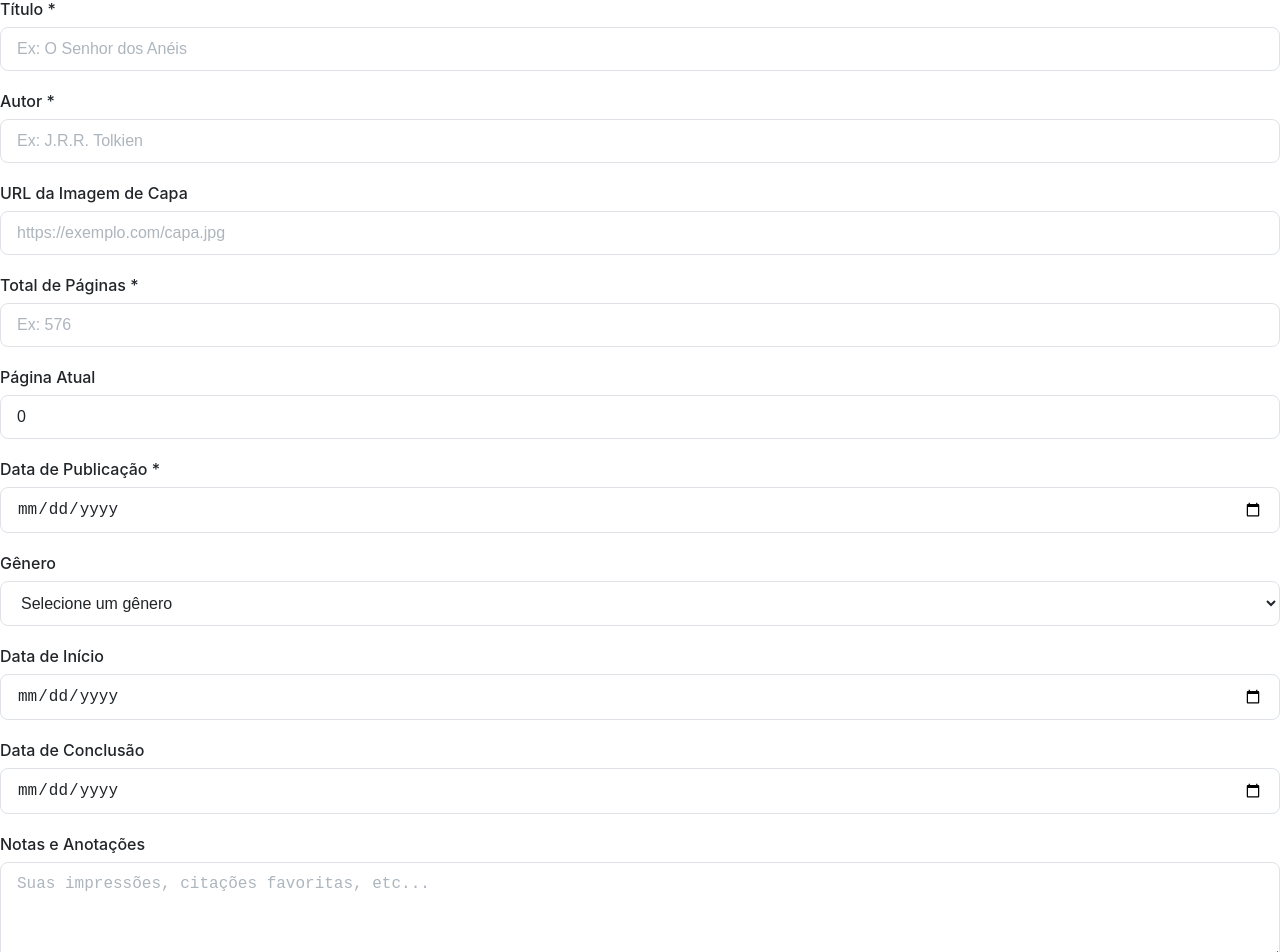
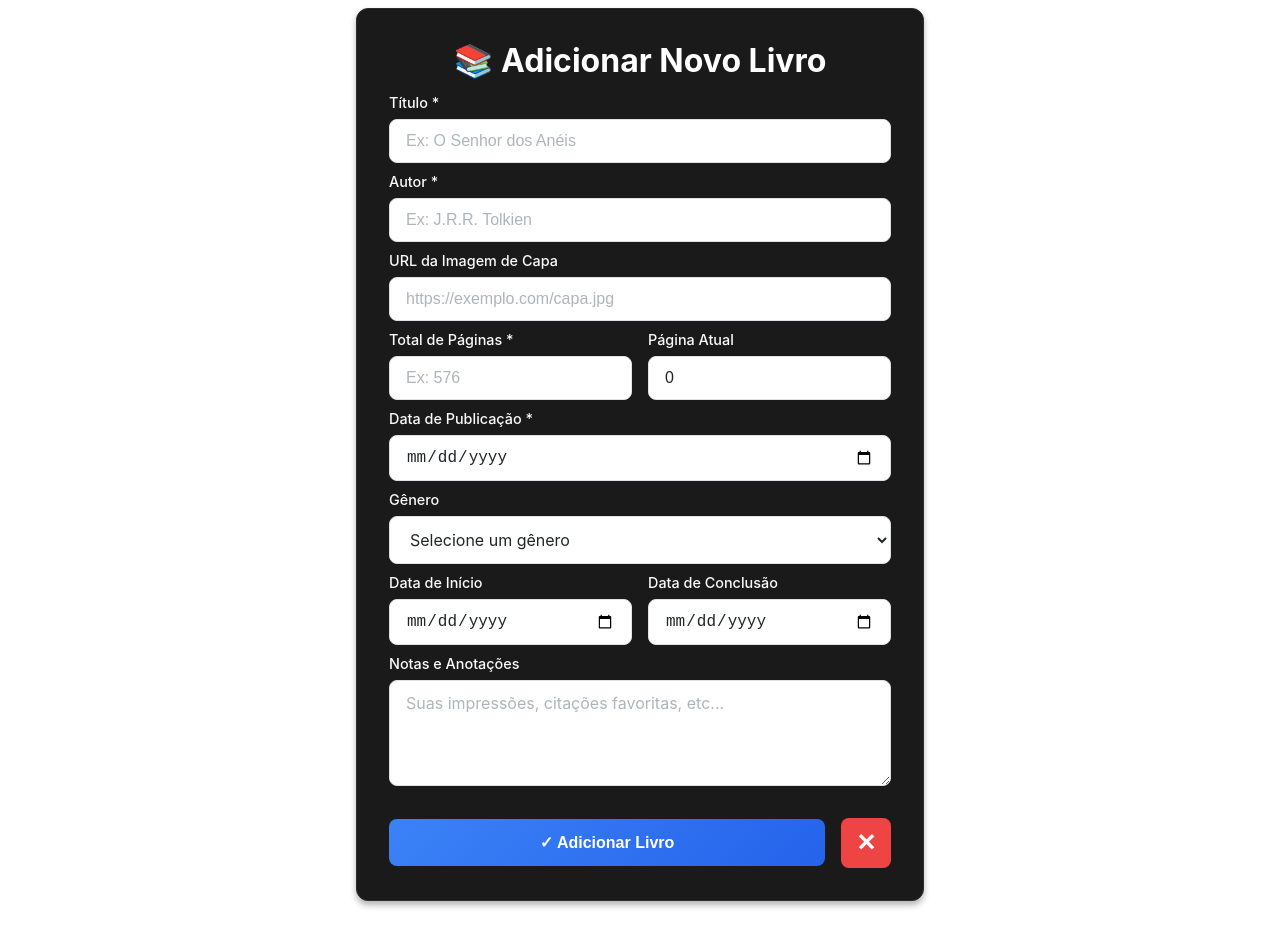
Before and after one commit to HiveZ4/biblioteca-pessoal-test-2, a React (Create React App) app in the folder client/: page /books/add in a window 1280 px wide. Shown: the part 179-1131 px from the top of the page. Built offline with nearby package versions, Linux system fonts and the light colour scheme; no server answers; sample sign-in values are in the browser's storage; the HTML template or start-up script is replaced by a standard one.

Commit message:
melhoras 67

```diff
--- a/client/src/pages/Auth/Auth.css
+++ b/client/src/pages/Auth/Auth.css
@@ -3,7 +3,7 @@
   display: flex;
   align-items: center;
   justify-content: center;
-  background: linear-gradient(135deg, #e1e5e9 0%, #020202 100%);
+  background: linear-gradient(135deg,#e1e5e9 #020202 100%);
   padding: 20px;
 }
 
@@ -51,41 +51,40 @@
   gap: 20px;
 }
 
-.auth-form .form-group {
+.form-group {
   display: flex;
   flex-direction: column;
 }
 
-.auth-form .form-group label {
+.form-group label {
   color: #333;
   font-weight: 500;
   margin-bottom: 6px;
   font-size: 14px;
 }
 
-.auth-form .form-group input {
+.form-group input {
   padding: 12px 16px;
   border: 2px solid #e1e5e9;
   border-radius: 8px;
   font-size: 16px;
   transition: all 0.3s ease;
   background-color: #f8f9fa;
-  color: #333;
 }
 
-.auth-form .form-group input:focus {
+.form-group input:focus {
   outline: none;
   border-color: #667eea;
   background-color: white;
   box-shadow: 0 0 0 3px rgba(102, 126, 234, 0.1);
 }
 
-.auth-form .form-group input::placeholder {
+.form-group input::placeholder {
   color: #999;
 }
 
 .auth-button {
-  background: linear-gradient(135deg, #000000 0%, #333333 100%);
+  background: linear-gradient(#000000 100%);
   color: white;
   border: none;
   padding: 14px 20px;
@@ -99,7 +98,7 @@
 
 .auth-button:hover:not(:disabled) {
   transform: translateY(-2px);
-  box-shadow: 0 8px 20px rgba(0, 0, 0, 0.3);
+  box-shadow: 0 8px 20px rgba(102, 126, 234, 0.3);
 }
 
 .auth-button:disabled {
@@ -120,16 +119,10 @@
   font-size: 14px;
 }
 
-.auth-link {
-  color: #667eea;
-  text-decoration: none;
-  font-weight: 500;
-  transition: color 0.3s ease;
-}
+
 
 .auth-link:hover {
   text-decoration: underline;
-  color: #5a6fd8;
 }
 
 .error-message {
@@ -140,19 +133,8 @@
   border: 1px solid #fcc;
   font-size: 14px;
   text-align: center;
-  margin-bottom: 20px;
 }
 
-.success-message {
-  background-color: #efe;
-  color: #3c3;
-  padding: 12px 16px;
-  border-radius: 8px;
-  border: 1px solid #cfc;
-  font-size: 14px;
-  text-align: center;
-  margin-bottom: 20px;
-}
 
 @media (max-width: 480px) {
   .auth-container {
@@ -168,6 +150,7 @@
   }
 }
 
+
 .dark-mode .auth-card {
   background: white !important;
   border: 1px solid #e1e5e9;
@@ -182,36 +165,36 @@
   color: #666 !important;
 }
 
-.dark-mode .auth-form .form-group label {
+.dark-mode .form-group label {
+  color: #faf8f8 !important;
+}
+
+.dark-mode .form-group input {
+  background-color: #f8f9fa !important;
+  border: 2px solid #bcc6cf !important;
   color: #333 !important;
 }
 
-.dark-mode .auth-form .form-group input {
-  background-color: #f8f9fa !important;
-  border: 2px solid #e1e5e9 !important;
-  color: #333 !important;
-}
-
-.dark-mode .auth-form .form-group input:focus {
+.dark-mode .form-group input:focus {
   border-color: #667eea !important;
   background-color: white !important;
   box-shadow: 0 0 0 3px rgba(102, 126, 234, 0.1) !important;
 }
 
-.dark-mode .auth-form .form-group input::placeholder {
+.dark-mode .form-group input::placeholder {
   color: #999 !important;
 }
 
 .dark-mode .auth-button {
-  background: linear-gradient(135deg, #000000 0%, #333333 100%) !important;
+  background: linear-gradient(#000000 100%) !important;
   color: white;
   border: none;
-  box-shadow: 0 4px 15px rgba(0, 0, 0, 0.3);
+  box-shadow: 0 4px 15px rgba(102, 126, 234, 0.3);
 }
 
 .dark-mode .auth-button:hover:not(:disabled) {
   transform: translateY(-2px);
-  box-shadow: 0 8px 20px rgba(0, 0, 0, 0.4) !important;
+  box-shadow: 0 8px 20px rgba(102, 126, 234, 0.3) !important;
 }
 
 .dark-mode .auth-button:disabled {
@@ -256,3 +239,9 @@
 .dark-mode .auth-card {
   animation: slideUp 0.5s ease-out;
 }
+
+#Imail{
+  color: #0e0d0d;
+  font-size: 0.9rem;
+  margin-top: -10px;
+}
--- a/client/src/pages/Books/BookForm.css
+++ b/client/src/pages/Books/BookForm.css
@@ -1,123 +1,344 @@
-.book-form .form-group,
-.edit-book-form .form-group,
-.add-book-form .form-group {
-  display: flex;
-  flex-direction: column;
+.form-container {
+  max-width: 600px;
+  margin: 2rem auto;
+  padding: 1rem;
+}
+
+.form-card {
+  background: #1a1a1a;
+  border: 1px solid #2d2d2d;
+  border-radius: 12px;
+  padding: 2rem;
+  box-shadow: 0 4px 6px rgba(0, 0, 0, 0.3);
+}
+
+.form-card h1 {
+  margin-bottom: 1.5rem;
+  color: #ffffff;
+  text-align: center;
+}
+
+.form-group {
   margin-bottom: 1.5rem;
 }
 
-.book-form .form-group label,
-.edit-book-form .form-group label,
-.add-book-form .form-group label {
-  color: #333;
+.form-group label {
+  display: block;
+  margin-bottom: 0.5rem;
   font-weight: 600;
-  margin-bottom: 0.5rem;
-  font-size: 14px;
+  color: #ffffff;
+  font-size: 0.95rem;
 }
 
-.book-form .form-group input,
-.book-form .form-group textarea,
-.book-form .form-group select,
-.edit-book-form .form-group input,
-.edit-book-form .form-group textarea,
-.edit-book-form .form-group select,
-.add-book-form .form-group input,
-.add-book-form .form-group textarea,
-.add-book-form .form-group select {
-  padding: 12px 16px;
-  border: 2px solid #e1e5e9;
+.form-group input {
+  width: 100%;
+  padding: 0.75rem;
+  border: 2px solid #2d2d2d;
   border-radius: 8px;
-  font-size: 16px;
-  transition: all 0.3s ease;
-  background-color: #fff;
-  color: #333;
+  font-size: 1rem;
+  transition: all 0.2s;
+  box-sizing: border-box;
+  background: #0d0d0d;
+  color: #ffffff;
 }
 
-.book-form .form-group input:focus,
-.book-form .form-group textarea:focus,
-.book-form .form-group select:focus,
-.edit-book-form .form-group input:focus,
-.edit-book-form .form-group textarea:focus,
-.edit-book-form .form-group select:focus,
-.add-book-form .form-group input:focus,
-.add-book-form .form-group textarea:focus,
-.add-book-form .form-group select:focus {
+.form-group select,
+.form-group textarea {
+  width: 100%;
+  padding: 0.75rem;
+  border: 2px solid #2d2d2d;
+  border-radius: 8px;
+  font-size: 1rem;
+  transition: all 0.2s;
+  box-sizing: border-box;
+  background: #0d0d0d;
+  color: #ffffff;
+  font-family: inherit;
+}
+
+.form-group textarea {
+  resize: vertical;
+  min-height: 100px;
+}
+
+.form-group select:focus,
+.form-group textarea:focus,
+.form-group input:focus {
   outline: none;
-  border-color: #667eea;
-  box-shadow: 0 0 0 3px rgba(102, 126, 234, 0.1);
+  border-color: var(--primary-color, #3B82F6);
+  box-shadow: 0 0 0 3px rgba(59, 130, 246, 0.1);
+}
+
+.form-group select option {
+  background: #1a1a1a;
+  color: #ffffff;
 }
 
 
-.dark-mode .book-form .form-group label,
-.dark-mode .edit-book-form .form-group label,
-.dark-mode .add-book-form .form-group label {
-  color: #fff !important;
+.image-preview {
+  margin-top: 1rem;
+  max-width: 200px;
+  aspect-ratio: 2/3;
+  border-radius: 8px;
+  overflow: hidden;
+  border: 2px solid #2d2d2d;
+}
+
+.image-preview img {
+  width: 100%;
+  height: 100%;
+  object-fit: cover;
+}
+
+.form-group input::placeholder {
+  color: #9ca3af;
+}
+
+.form-row {
+  display: grid;
+  grid-template-columns: 1fr 1fr;
+  gap: 1rem;
 }
 
 
-.dark-mode .book-form .form-group input,
-.dark-mode .book-form .form-group textarea,
-.dark-mode .book-form .form-group select,
-.dark-mode .edit-book-form .form-group input,
-.dark-mode .edit-book-form .form-group textarea,
-.dark-mode .edit-book-form .form-group select,
-.dark-mode .add-book-form .form-group input,
-.dark-mode .add-book-form .form-group textarea,
-.dark-mode .add-book-form .form-group select {
-  background-color: #2d2d2d !important;
-  border-color: #4d4d4d !important;
-  color: #fff !important;
+.progress-preview {
+  background: #0d0d0d;
+  padding: 1.5rem;
+  border-radius: 8px;
+  margin-bottom: 1.5rem;
+  border: 2px solid #2d2d2d;
 }
 
-.dark-mode .book-form .form-group input:focus,
-.dark-mode .book-form .form-group textarea:focus,
-.dark-mode .book-form .form-group select:focus,
-.dark-mode .edit-book-form .form-group input:focus,
-.dark-mode .edit-book-form .form-group textarea:focus,
-.dark-mode .edit-book-form .form-group select:focus,
-.dark-mode .add-book-form .form-group input:focus,
-.dark-mode .add-book-form .form-group textarea:focus,
-.dark-mode .add-book-form .form-group select:focus {
-  border-color: #667eea !important;
-  box-shadow: 0 0 0 3px rgba(102, 126, 234, 0.2) !important;
+.preview-header {
+  display: flex;
+  justify-content: space-between;
+  align-items: center;
+  margin-bottom: 0.75rem;
 }
 
-.dark-mode .book-form .form-group input::placeholder,
-.dark-mode .book-form .form-group textarea::placeholder,
-.dark-mode .edit-book-form .form-group input::placeholder,
-.dark-mode .edit-book-form .form-group textarea::placeholder,
-.dark-mode .add-book-form .form-group input::placeholder,
-.dark-mode .add-book-form .form-group textarea::placeholder {
-  color: #999 !important;
+.preview-label {
+  font-size: 0.9rem;
+  font-weight: 600;
+  color: #ffffff;
+}
+
+.preview-status {
+  font-weight: 700;
+  font-size: 1rem;
+}
+
+.preview-bar {
+  width: 100%;
+  height: 24px;
+  background: #1a1a1a;
+  border-radius: 12px;
+  overflow: hidden;
+  margin-bottom: 0.5rem;
+  border: 1px solid #2d2d2d;
+}
+
+.preview-fill {
+  height: 100%;
+  border-radius: 12px;
+  transition: width 0.3s ease, background-color 0.3s ease;
+}
+
+.preview-text {
+  text-align: center;
+  font-size: 0.85rem;
+  color: #9ca3af;
+  margin: 0;
 }
 
 
-.dark-mode .edit-book-form,
-.dark-mode .add-book-form {
-  background-color: #1a1a1a;
-  color: #fff;
+.form-actions {
+  display: flex;
+  gap: 1rem;
+  margin-top: 2rem;
+  align-items: center;
+}
+
+.btn-submit,
+.btn-close {
+  padding: 0.875rem 1.5rem;
+  border: none;
+  border-radius: 8px;
+  font-weight: 600;
+  font-size: 1rem;
+  cursor: pointer;
+  transition: all 0.2s;
+}
+
+.btn-submit {
+  flex: 1;
+  background: linear-gradient(135deg, #3B82F6 0%, #2563EB 100%);
+  color: white;
+}
+
+.btn-submit:hover:not(:disabled) {
+  transform: translateY(-2px);
+  box-shadow: 0 6px 12px rgba(59, 130, 246, 0.4);
+}
+
+.btn-submit:disabled {
+  background: #9CA3AF;
+  cursor: not-allowed;
+  transform: none;
+}
+
+.btn-close {
+  width: 50px;
+  height: 50px;
+  background: #EF4444;
+  color: white;
+  font-size: 1.5rem;
+  display: flex;
+  align-items: center;
+  justify-content: center;
+  padding: 0;
+}
+
+.btn-close:hover:not(:disabled) {
+  background: #DC2626;
+  transform: scale(1.1);
+}
+
+.btn-close:disabled {
+  opacity: 0.5;
+  cursor: not-allowed;
 }
 
 
-.dark-mode .book-form h2,
-.dark-mode .book-form h3,
-.dark-mode .edit-book-form h2,
-.dark-mode .edit-book-form h3,
-.dark-mode .add-book-form h2,
-.dark-mode .add-book-form h3 {
-  color: #fff !important;
+.light-mode .form-card {
+  background: #ffffff;
+  border-color: #e5e7eb;
+  --label-color: #000000;
+}
+
+.light-mode .form-card h1 {
+  color: #1f2937;
+}
+
+.light-mode .form-group input,
+.light-mode .form-group select,
+.light-mode .form-group textarea {
+  background: #f9fafb;
+  border-color: #d1d5db;
+  color: #1f2937;
+}
+
+.light-mode .progress-preview {
+  background: #f3f4f6;
+  border-color: #d1d5db;
+}
+
+.light-mode .preview-bar {
+  background: #e5e7eb;
+}
+
+.light-mode .preview-text {
+  color: #6b7280;
 }
 
 
-.dark-mode .book-form button,
-.dark-mode .edit-book-form button,
-.dark-mode .add-book-form button {
-  background-color: #667eea;
-  color: #fff;
+.dark-mode .form-card {
+  background: #1a1a1a;
+  --label-color: #ffffff;
 }
 
-.dark-mode .book-form button:hover,
-.dark-mode .edit-book-form button:hover,
-.dark-mode .add-book-form button:hover {
-  background-color: #5a6fd8;
+.dark-mode .form-card h1 {
+  color: #ffffff;
 }
+
+.dark-mode .form-group input,
+.dark-mode .form-group select,
+.dark-mode .form-group textarea {
+  background: #0d0d0d;
+  border-color: #2d2d2d;
+  color: #ffffff;
+}
+
+.dark-mode .form-group input:focus,
+.dark-mode .form-group select:focus,
+.dark-mode .form-group textarea:focus {
+  border-color: #3B82F6;
+}
+
+.dark-mode .progress-preview {
+  background: #0d0d0d;
+  border-color: #2d2d2d;
+}
+
+.dark-mode .preview-bar {
+  background: #1a1a1a;
+}
+
+#authorlab{
+  color: #fafafa;
+  font-size: 0.9rem;
+  margin-top: -10px;
+}
+
+#imagemcover{
+  color: #fafafa;
+  font-size: 0.9rem;
+  margin-top: -10px;
+}
+#totalpages{
+  color: #fafafa;
+  font-size: 0.9rem;
+  margin-top: -10px;
+}
+#paginaatual{
+  color: #fafafa;
+  font-size: 0.9rem;
+  margin-top: -10px;
+}
+#datadepubli{
+  color: #fafafa;
+  font-size: 0.9rem;
+  margin-top: -10px;
+}
+#genero{
+  color: #fafafa;
+  font-size: 0.9rem;
+  margin-top: -10px;
+}
+#datainicio{
+  color: #fafafa;
+  font-size: 0.9rem;
+  margin-top: -10px;
+}
+#dataconcluido{
+  color: #fafafa;
+  font-size: 0.9rem;
+  margin-top: -10px;
+}
+#anotaçao{
+  color: #fafafa;
+  font-size: 0.9rem;
+  margin-top: -10px;
+}
+#titolos{
+  color: #fafafa;
+  font-size: 0.9rem;
+  margin-top: -10px;
+}
+
+@media (max-width: 640px) {
+  .form-container {
+    padding: 0.5rem;
+  }
+
+  .form-card {
+    padding: 1.5rem;
+  }
+
+  .form-row {
+    grid-template-columns: 1fr;
+  }
+
+  .form-actions {
+    flex-direction: column;
+  }
+}
```
